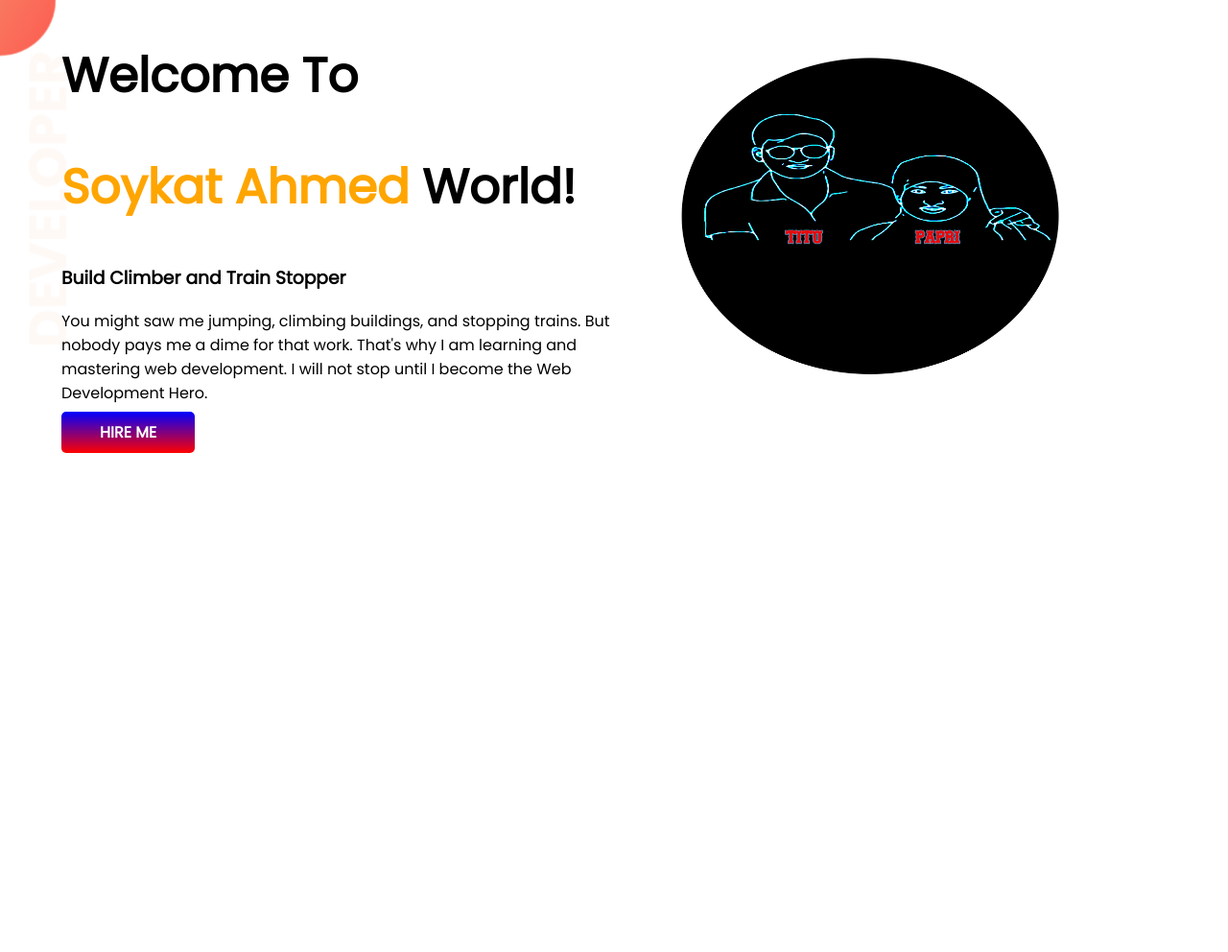
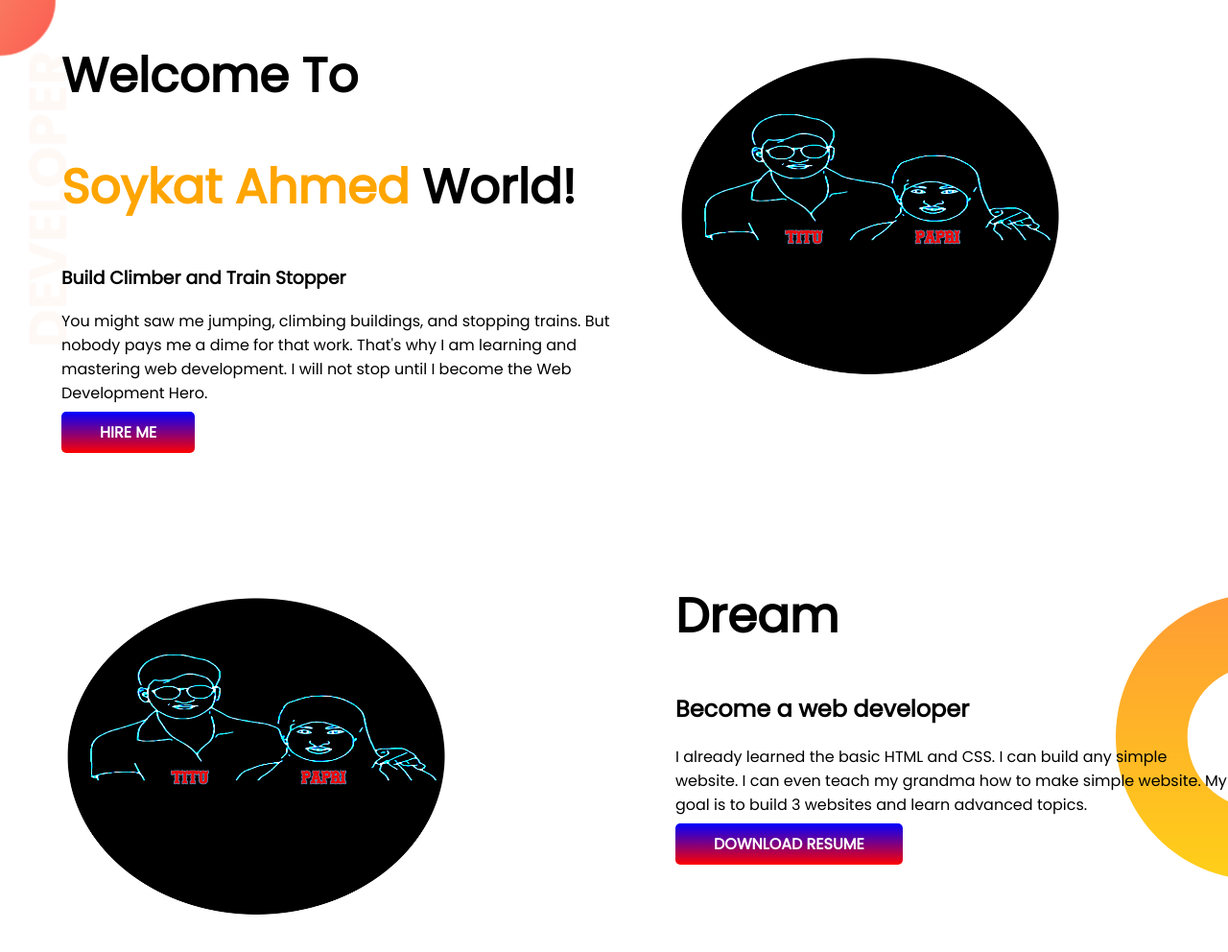
Before and after one commit to titupapri/my-portfolio, a plain HTML site: page index.html in a window 1280 px wide. Shown: the whole page at 96% size. Before the commit the page ends 800 px from the top, so only its background shows below. Drawn offline with Linux system fonts and the light colour scheme.

Commit message:
dream added

```diff
--- a/index.html
+++ b/index.html
@@ -24,6 +24,18 @@
         <img src="images/icon.png" alt="">
     </div>
 </section>
+<section class="dream">
+    <div class="half-width">
+        <img src="images/icon.png" alt="">
+    </div>
+    <div class="half-width">
+        <h1>Dream</h1>
+        <h2>Become a web developer</h2>
+        <p>I already learned the basic HTML and CSS. I can build any simple website. I can even teach my grandma how to make simple website. My goal is to build 3 websites and learn advanced topics.</p>
+        <a class="link-button" target="_blank" href="https://www.linkedin.com/in/theory-4-power-791883201/">DOWNLOAD RESUME</a>
+    </div>
+
+</section>
 
 </body>
 </html>
--- a/style.css
+++ b/style.css
@@ -12,6 +12,7 @@ h1{
 }
 section{
     display:flex;
+    margin-bottom: 100px;
 }
 .half-width{
     width: 50%;
@@ -33,3 +34,8 @@ section{
     background-repeat: no-repeat;
 
 }
+.dream{
+    background-image: url(images/dream-bg.png);
+    background-repeat: no-repeat;
+    background-position: right;
+}
```
